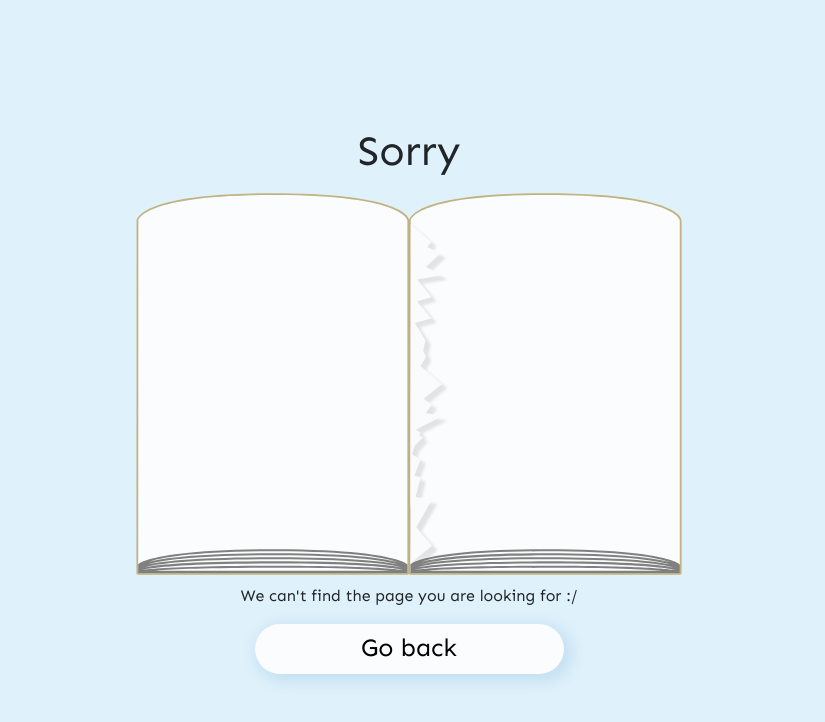
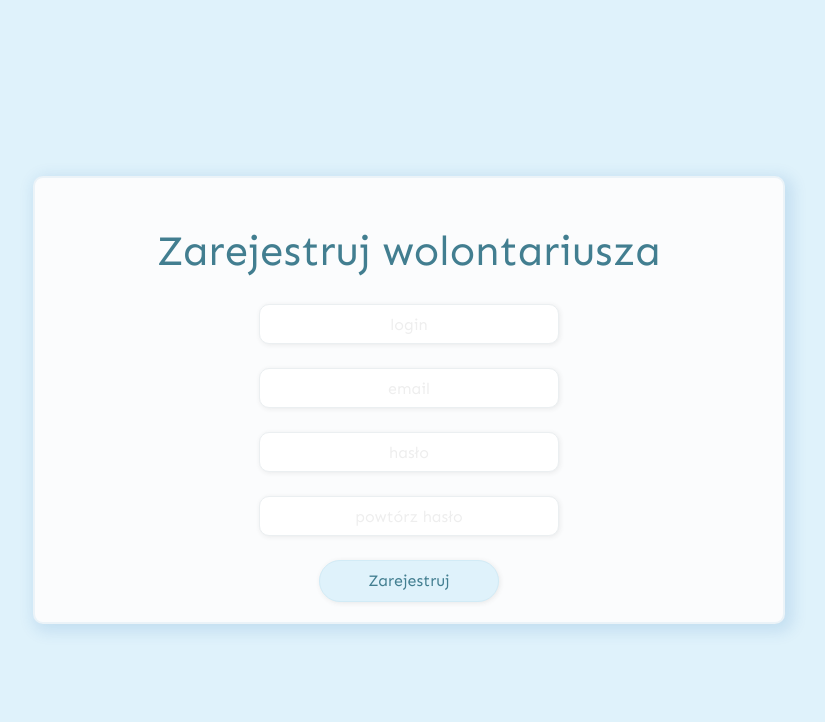
Before and after one commit to Web-Korki/Web-Korki, a React (Create React App) app in the folder app/: page /register_form in a window 1280 px wide. Shown: the top 722 px of the page, without its empty margins (231-1056 px from the left). Built offline with nearby package versions, Linux system fonts and the light colour scheme.

Commit message:
new basic register form template

```diff
--- a/app/src/App.css
+++ b/app/src/App.css
@@ -92,6 +92,10 @@ h1 {
   height: 100vh;
 }
 
+.registerForm{
+  height: 100vh;
+}
+
 .Home {
   height: 100vh;
 }
--- a/app/src/App.js
+++ b/app/src/App.js
@@ -3,13 +3,14 @@ import { MainContainer } from './core/MainContainer';
 import { UserMenu } from './core/userMenu/containers/UserMenu';
 import { AdminMenu } from './core/adminMenu/containers/AdminMenu';
 import { LoginForm } from './core/loginForm/containers/LoginForm';
+import { RegisterForm } from './core/RegisterForm/containers/RegisterForm';
 import { InactiveReplacement } from './core/inactiveReplacement/containers/InactiveReplacement';
 import '../node_modules/bootstrap/dist/css/bootstrap.css';
 import './App.css';
 import { Route, Switch, Redirect } from 'react-router';
 import { LectureAnalysis } from './core/lectureAnalysis/containers/LectureAnalysis';
 import { VolunteerAnalysis } from './core/volunteerAnalysis/containers/VolunteerAnalysis';
-import { Whoops404 } from './core/Whoops404/containers/Whoops404'
+import { Whoops404 } from './core/Whoops404/containers/Whoops404';
 import { Home } from './core/Home/containers/Home';
 import { VolunteerRegister } from './core/volunteerRegister/containers/VolunteerRegister';
 
@@ -22,10 +23,11 @@ function App() {
 					<Route exact path='/UserMenu' component={UserMenu} />
 					<Route path='/admin_menu' component={AdminMenu} />
 					<Route path='/login_form' component={LoginForm} />
+					<Route path='/register_form' component={RegisterForm} />
 					<Route path='/inactive_replacement' component={InactiveReplacement} />
 					<Route path='/lecture_analysis' component={LectureAnalysis} />
 					<Route path='/volunteer_analysis' component={VolunteerAnalysis} />
-					<Route path='/volunteer_register' component={VolunteerRegister} />
+					{/* <Route path='/volunteer_register' component={VolunteerRegister} /> */}
 					<Route path='*' component={Whoops404} />
 				</Switch>
 			</MainContainer>
--- /dev/null
+++ b/app/src/core/RegisterForm/containers/RegisterForm.js
@@ -0,0 +1,59 @@
+import React, { useState } from 'react';
+import { StyledInput, StyledLoginBox } from '../../loginForm/styledComponents';
+import { StyledBlueButton } from '../../sharedComponents/styledComponents';
+
+export const RegisterForm = () => {
+	const [username, setUsername] = useState('');
+	const [email, setEmail] = useState('');
+	const [password, setPassword] = useState('');
+	const [password2, setPassword2] = useState('');
+
+	const handleSubmit = (e) => {
+		e.preventDefault();
+		console.log(username, email, password, password2);
+	};
+
+	return (
+		<div className='d-flex justify-content-center align-items-center flex-column registerForm'>
+			<form onSubmit={handleSubmit}>
+				<StyledLoginBox className='d-flex align-items-center flex-column'>
+					<h1 className='mt-md-5 mb-1'>Zarejestruj wolontariusza</h1>
+					<StyledInput
+						id='name'
+						type='text'
+						placeholder='login'
+						className='mt-md-4 mt-4 mb-4'
+						onChange={(e) => setUsername(e.target.value)}
+						value={username}
+					/>
+					<StyledInput
+						id='email'
+						type='email'
+						placeholder='email'
+						className='mb-4'
+						onChange={(e) => setEmail(e.target.value)}
+						value={email}
+					/>
+					<StyledInput
+						id='password'
+						type='password'
+						placeholder='hasło'
+						className='mb-4'
+						onChange={(e) => setPassword(e.target.value)}
+						value={password}
+					/>
+					<StyledInput
+						id='password2'
+						type='password'
+						placeholder='powtórz hasło'
+						onChange={(e) => setPassword2(e.target.value)}
+						value={password2}
+					/>
+					<StyledBlueButton type='submit' className='mt-4 px-5 py-2'>
+						Zarejestruj
+					</StyledBlueButton>
+				</StyledLoginBox>
+			</form>
+		</div>
+	);
+};
--- a/app/src/core/loginForm/containers/LoginForm.jsx
+++ b/app/src/core/loginForm/containers/LoginForm.jsx
@@ -17,6 +17,7 @@ export const LoginForm = () => {
 
 	return (
 		<div className='d-flex justify-content-center align-items-center flex-column loginForm'>
+			<form onSubmit={handleSubmit}>
 				<StyledLoginBox className='d-flex align-items-center flex-column'>
 					<h1 className='mt-md-5 mb-3'>Logowanie do platformy</h1>
 					<StyledInput
@@ -25,20 +26,20 @@ export const LoginForm = () => {
 						placeholder='login'
 						className='mt-md-5 mt-4 mb-4'
 						onChange={(e) => setEmail(e.target.value)}
+						value={email}
 					/>
 					<StyledInput
 						id='password'
 						type='password'
 						placeholder='hasło'
 						onChange={(e) => setPassword(e.target.value)}
+						value={password}
 					/>
-				<StyledBlueButton
-					type='submit'
-					className='mt-4 px-5 py-2'
-					onClick={handleSubmit}>
+					<StyledBlueButton type='submit' className='mt-4 px-5 py-2'>
 						zaloguj się
 					</StyledBlueButton>
 				</StyledLoginBox>
+			</form>
 		</div>
 	);
 };
--- a/app/src/core/loginForm/styledComponents/index.js
+++ b/app/src/core/loginForm/styledComponents/index.js
@@ -1,2 +1,2 @@
-export { default as StyledLoginBox } from './StyledLoginBox';
-export { default as StyledInput } from './StyledInput';
+export { default as StyledLoginBox } from '../../sharedComponents/styledComponents/StyledLoginBox';
+export { default as StyledInput } from '../../sharedComponents/styledComponents/StyledInput';
```
Also changed, not shown: app/src/core/sharedComponents/styledComponents/StyledInput.js (renamed from app/src/core/loginForm/styledComponents/StyledInput.js), app/src/core/sharedComponents/styledComponents/StyledLoginBox.js (renamed from app/src/core/loginForm/styledComponents/StyledLoginBox.js). Lines whose indentation alone changed are shown as unchanged.
